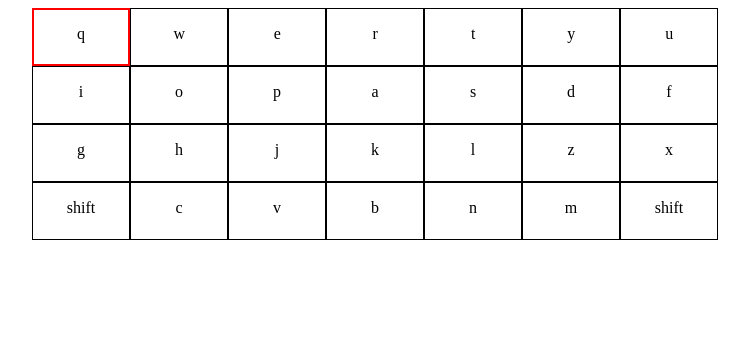
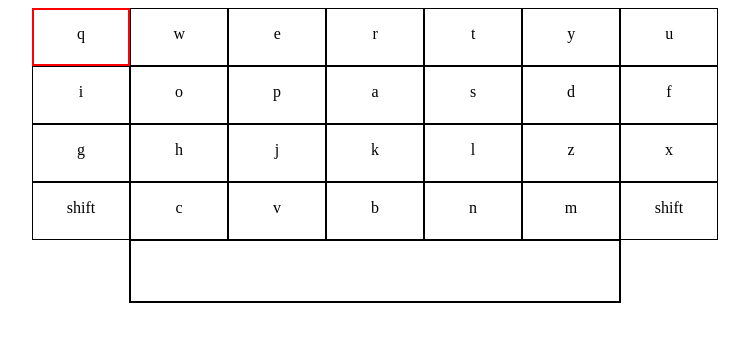
Before and after one commit to vlad-vetlin/UX_keyboards, a Nuxt app: page /simpleKeyboard in a window 1280 px wide. Shown: the top 342 px of the page, without its empty margins (265-1014 px from the left). Built offline with nearby package versions, Linux system fonts and the light colour scheme.

Commit message:
add space button

```diff
--- a/components/SimpleKeyboardButton.vue
+++ b/components/SimpleKeyboardButton.vue
@@ -1,5 +1,5 @@
 <template>
-    <div :class="getClassName">
+    <div :class="getClassName" :style="getStyle">
         {{ name }}
     </div>
 </template>
@@ -10,6 +10,7 @@
         props: {
             name: {type: String, required: true, },
             isFocused: {type: Boolean, required: false, default: false},
+            width: {type: String, required: false, default: undefined},
         },
         computed: {
             getClassName() {
@@ -17,10 +18,21 @@
                     return 'simple-keyboard-empty-button';
                 }
 
+                if (this.name === ' ') {
+                    return 'simple-keyboard-empty-button-with-big-padding';
+                }
+
                 if (this.isFocused) {
                     return 'simple-keyboard-focused-button';
                 } else {
                     return 'simple-keyboard-button';
+                }
+            },
+            getStyle() {
+                if (this.width !== undefined) {
+                    return 'width: ' + this.width;
+                } else {
+                    return '';
                 }
             }
         }
@@ -54,4 +66,10 @@
 
         border-width: 0em;
     }
+
+    .simple-keyboard-empty-button-with-big-padding {
+        @extend .simple-keyboard-empty-button;
+
+        padding: 1.1em;
+    }
 </style>
--- a/components/SimpleKeyboardComponent.vue
+++ b/components/SimpleKeyboardComponent.vue
@@ -1,13 +1,15 @@
 <template>
-    <div>
+    <div class="simple-keyboard">
         <simple-keyboard-string v-for="(names, index) in buttons"
                                 :names="names"
                                 :ref="'string_' + index"
+                                :is-one-button="isOneButtons[index]"
                                 :key="index"/>
     </div>
 </template>
 
 <script>
+    import SimpleKeyboardButton from "./SimpleKeyboardButton";
     const moveRightCode = 100;
     const moveLeftCode = 97;
     const moveUpCode = 119;
@@ -17,7 +19,7 @@
     import SimpleKeyboardString from "./SimpleKeyboardString";
     export default {
         name: "SimpleKeyboardComponent",
-        components: {SimpleKeyboardString},
+        components: {SimpleKeyboardButton, SimpleKeyboardString},
         data() {
             return {
                 buttons: [
@@ -25,7 +27,9 @@
                     ['i', 'o', 'p', 'a', 's', 'd', 'f'],
                     ['g', 'h', 'j', 'k', 'l', 'z', 'x'],
                     ['shift', 'c', 'v', 'b', 'n', 'm', 'shift'],
+                    ['', ' ', ' ', ' ', ' ', ' ', '']
                 ],
+                isOneButtons: [false, false, false, false, true],
                 curFocused: 0,
             }
         },
@@ -102,9 +106,8 @@
     .simple-keyboard {
         display: flex;
 
-        flex-wrap: wrap;
-        justify-content: center;
+        align-items: center;
 
-        width: 6 * ($simple-keyboard-button-width + 2.2) + .2em;
+        flex-direction: column;
     }
 </style>
--- a/components/SimpleKeyboardString.vue
+++ b/components/SimpleKeyboardString.vue
@@ -3,6 +3,7 @@
         <simple-keyboard-button v-for="(name, index) in names"
                                 :name="name"
                                 :is-focused="isFocused(index)"
+                                :class="getClass(index)"
                                 :key="index"/>
     </div>
 </template>
@@ -14,6 +15,7 @@
         name: "SimpleKeyboardString",
         props: {
             names: {type: Array, required: true},
+            isOneButton: {type: Boolean, required: false, default: false},
         },
         data() {
             return {
@@ -23,7 +25,36 @@
             }
         },
         methods: {
+            getClass(index) {
+                if (!this.isOneButton) {
+                    return '';
+                }
+
+                if (index === this.start) {
+                    if (this.isFocused(index)) {
+                        return 'simple-keyboard-string-left-active-element';
+                    }
+
+                    return 'simple-keyboard-string-left-element';
+                } else if (index === this.finish) {
+                    if (this.isFocused(index)) {
+                        return 'simple-keyboard-string-right-active-element';
+                    }
+
+                    return 'simple-keyboard-string-right-element';
+                } else if (index > this.start && index < this.finish) {
+                    if (this.isFocused(index)) {
+                        return 'simple-keyboard-string-active-element';
+                    }
+
+                    return 'simple-keyboard-string-element';
+                }
+            },
             isFocused(index) {
+                if (this.isOneButton) {
+                    return this.focused !== -1;
+                }
+
                 return this.focused === index;
             },
             setFocused(value) {
@@ -80,5 +111,73 @@
         display: flex;
 
         justify-content: center;
+
+        %not-active-button {
+            border-color: black;
+        }
+
+        %active-button {
+            border-color: red;
+
+            border-top-style: solid;
+        }
+
+        %simple-keyboard-string-abstract-element {
+            border-top-style: solid;
+            border-top-width: .1em;
+
+            border-bottom-width: .15em;
+            border-bottom-style: solid;
+        }
+
+        .simple-keyboard-string-element {
+            @extend %not-active-button;
+            @extend %simple-keyboard-string-abstract-element;
+        }
+
+        .simple-keyboard-string-active-element {
+            @extend %active-button;
+            @extend %simple-keyboard-string-abstract-element;
+
+            border-bottom-width: .15em;
+            border-bottom-style: solid;
+        }
+
+        %simple-keyboard-string-left-abstract-element {
+            @extend %simple-keyboard-string-abstract-element;
+
+            padding-right: .85em;
+            border-left-width: .15em;
+            border-left-style: solid;
+        }
+
+        .simple-keyboard-string-left-element {
+            @extend %simple-keyboard-string-left-abstract-element;
+            @extend %not-active-button;
+        }
+
+        .simple-keyboard-string-left-active-element {
+            @extend %simple-keyboard-string-left-abstract-element;
+            @extend %active-button;
+        }
+
+        %simple-keyboard-string-right-abstract-element {
+            @extend %simple-keyboard-string-abstract-element;
+
+            padding-left: .85em;
+
+            border-right-width: .15em;
+            border-right-style: solid;
+        }
+
+        .simple-keyboard-string-right-element {
+            @extend %simple-keyboard-string-right-abstract-element;
+            @extend %not-active-button;
+        }
+
+        .simple-keyboard-string-right-active-element {
+            @extend %simple-keyboard-string-right-abstract-element;
+            @extend %active-button;
+        }
     }
 </style>
```
